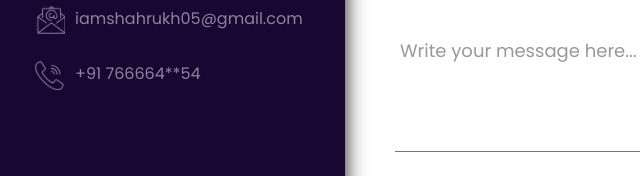
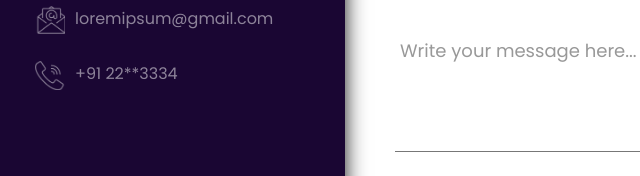
Before and after one commit to iam05srk/Contact-Form, a plain HTML site: page index.html in a window 1280 px wide. Shown: the part 374-550 px from the top of the page, 95-735 px from the left. Drawn offline with Linux system fonts and the light colour scheme.

Commit message:
Update index.html
change email & number

```diff
--- a/index.html
+++ b/index.html
@@ -22,9 +22,9 @@
                                 loremipsum<br>
                                 Mumbai (400601)</span>
                         </li>
-                        <li><span><img src="images/email.png" alt="email"></span><span>iamshahrukh05@gmail.com</span></li>
+                        <li><span><img src="images/email.png" alt="email"></span><span>loremipsum@gmail.com</span></li>
                         <li><span><img src="images/call.png" alt="call">
-                            </span><span>+91 766664**54</span></li>
+                            </span><span>+91 22**3334</span></li>
                     </ul>
 
                 </div>
```
